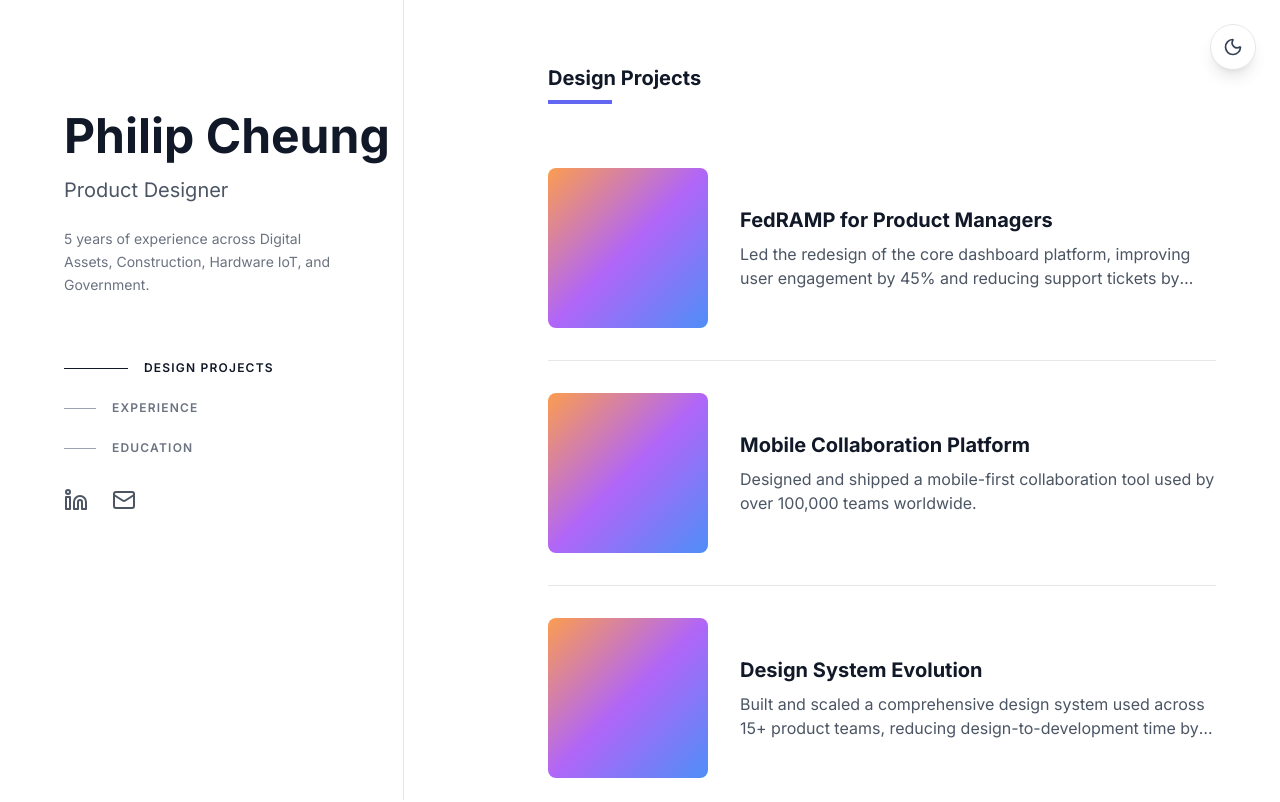
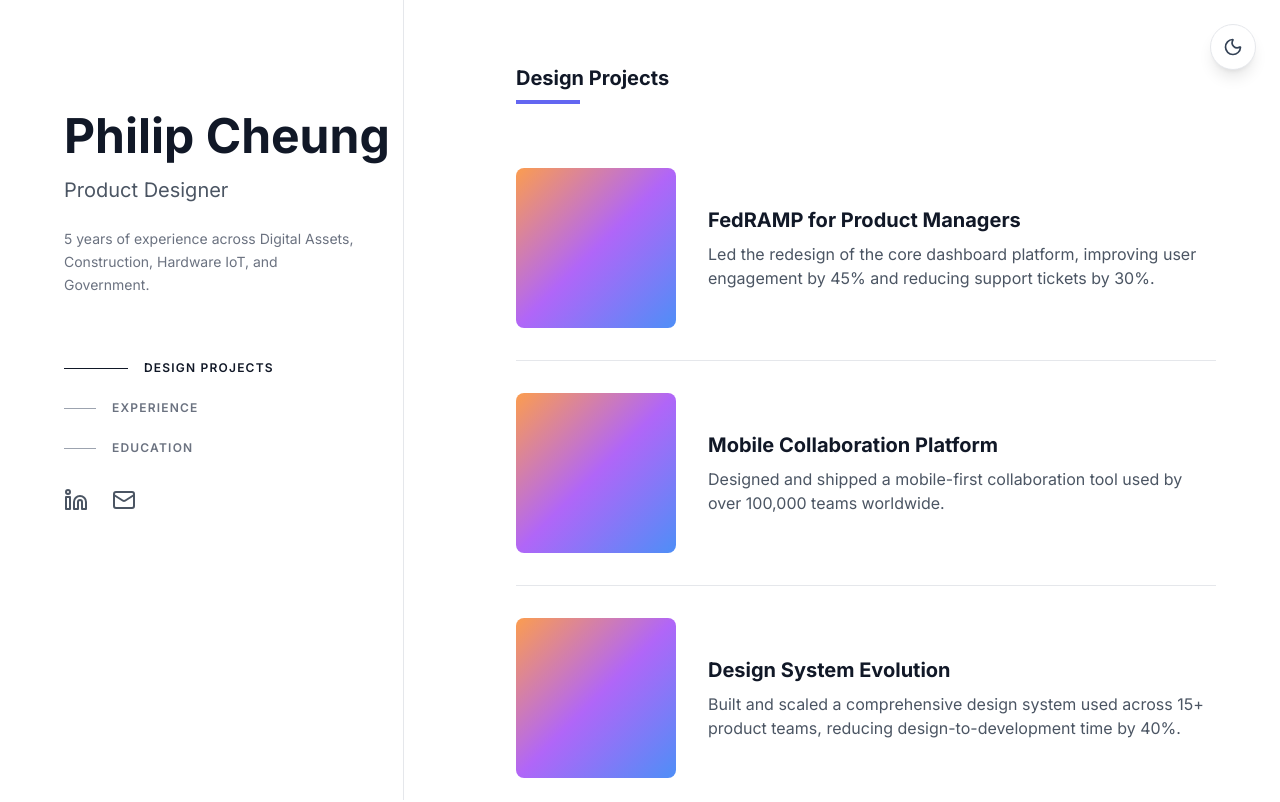
Before and after one commit to Philip-Cheung/portfolio, a React (Vite) app: page / in a window 1280 px wide. Shown: the top 802 px of the page. Built offline with nearby package versions, Linux system fonts and the light colour scheme.

Commit message:
Adjust sidebar padding to prevent text from touching divider
- Increase left sidebar right padding to pr-12 (was pr-16)
- Revert right content left padding to pl-8 (was pl-16)
- Gives 'Philip Cheung' more breathing room from dividing line

```diff
--- a/src/pages/Landing.jsx
+++ b/src/pages/Landing.jsx
@@ -17,12 +17,12 @@ export default function Landing() {
       <div className="max-w-7xl mx-auto px-8 md:px-12 lg:px-16">
         <div className="grid grid-cols-1 lg:grid-cols-[340px_1fr] gap-8 lg:gap-16 xl:gap-20">
           {/* Left Column - Sidebar */}
-          <div className="lg:sticky lg:top-0 lg:h-screen lg:overflow-y-auto lg:py-16 py-8 lg:border-r lg:border-gray-200 lg:dark:border-slate-700 lg:pr-16">
+          <div className="lg:sticky lg:top-0 lg:h-screen lg:overflow-y-auto lg:py-16 py-8 lg:border-r lg:border-gray-200 lg:dark:border-slate-700 lg:pr-12">
             <StickyResume />
           </div>
 
           {/* Right Column - Content */}
-          <div className="py-8 lg:py-16 lg:pl-16">
+          <div className="py-8 lg:py-16 lg:pl-8">
             {/* Design Projects Section */}
             <section id="projects" className="mb-24 scroll-mt-24">
               <div className="mb-8">
```
